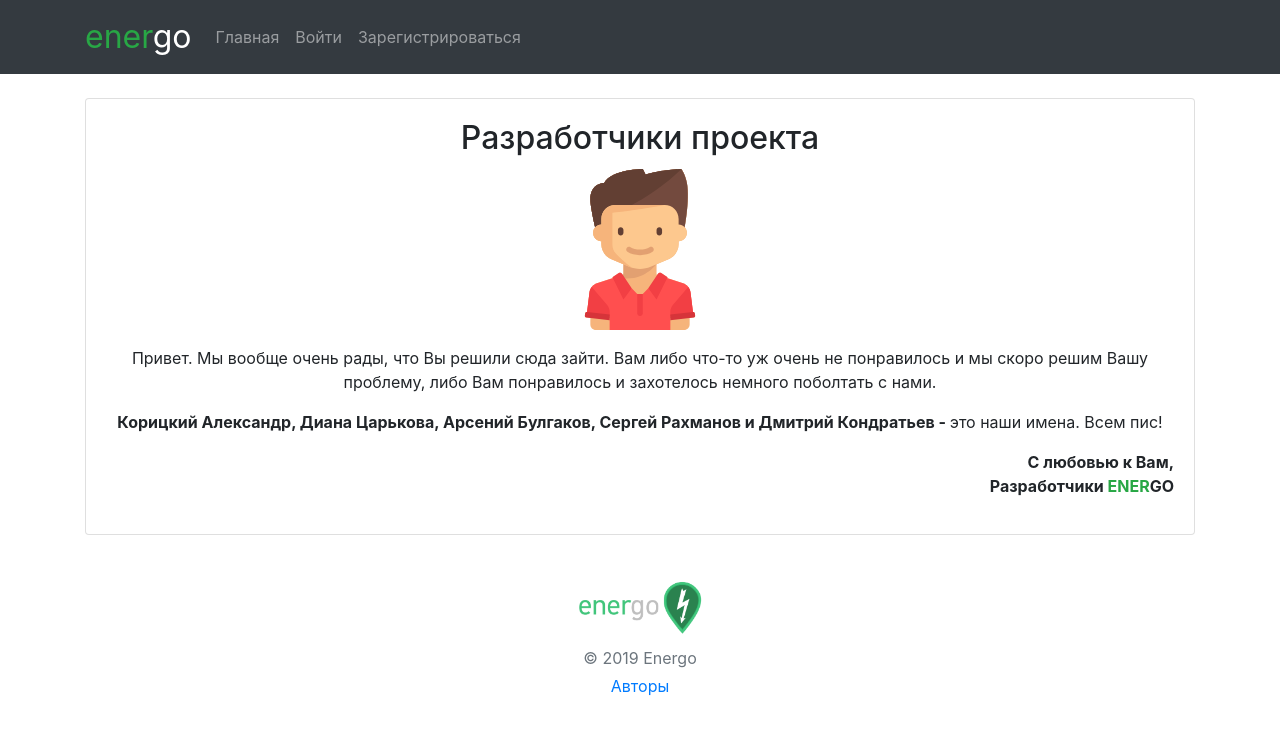
After one commit to Azazel-h/Powerbank-Sharing, a Django app: page /contacts/ in a window 1280 px wide. The commit adds this page. Shown: the top 735 px of the page. Run offline with Django 3.2, Linux system fonts and the light colour scheme; some libraries are stand-ins or nearby versions.

Commit message:
Начал делать страницу с одобрением фотографий паспортом + страница контактов

```diff
--- a/PowerBank/urls.py
+++ b/PowerBank/urls.py
@@ -29,11 +29,14 @@ urlpatterns = [
     path('accounts/', include('django.contrib.auth.urls')),
     path('accounts/signup', views.signup, name='reg'),
     path('account/', views.account, name='account'),
+    path('account/passports', views.users_passports, name='users_passports'),
 
     path('change/pass', views.change_password, name='change_password'),
     path('change/email', views.change_email, name='change_email'),
     path('change/name', views.change_name, name='change_name'),
-    path('change/photo', views.change_photo, name='change_photo')
+    path('change/photo', views.change_photo, name='change_photo'),
+
+    path('contacts/', views.contacts, name='contacts')
 ]
 
 if settings.DEBUG:
--- a/sharing/templates/base.html
+++ b/sharing/templates/base.html
@@ -53,7 +53,7 @@
                 <img src="{% static 'img/energo-full-t.png' %}" alt="Фото" style="max-width: 10%;">
                 <p class="mb-1">&copy; 2019 Energo </p>
                 <ul class="list-inline">
-                    <li class="list-inline-item"><a href="#"> Авторы </a></li>
+                    <li class="list-inline-item"><a href="{% url 'contacts' %}"> Авторы </a></li>
                 </ul>
             </footer>
         {% endblock %}
--- /dev/null
+++ b/sharing/templates/contacts.html
@@ -0,0 +1,29 @@
+{% extends "base.html" %}
+
+{% block title %} Контакты {% endblock %}
+
+{% block content %}
+    <div class="container">
+        <div class="card">
+            <div class="card-body">
+                <h2 class="card-title text-center"> Разработчики проекта </h2>
+                <p class="text-center">
+                    {% load static %}
+                    <img src="{% static 'img/boy_red.svg' %}" alt="Иконочка" style="max-width: 15%;">
+                </p>
+                <p class="text-center">
+                    Привет. Мы вообще очень рады, что Вы решили сюда зайти. Вам либо что-то уж очень не понравилось и мы скоро
+                    решим Вашу проблему, либо Вам понравилось и захотелось немного поболтать с нами.
+                </p>
+                <p class="text-center">
+                    <strong> Корицкий Александр, Диана Царькова, Арсений Булгаков, Сергей Рахманов и Дмитрий Кондратьев - </strong> это наши имена.
+                    Всем пис!
+                </p>
+                <p class="text-right">
+                    <strong>С любовью к Вам, <br>
+                        Разработчики <span class="text-success">ENER</span>GO</strong>
+                </p>
+            </div>
+        </div>
+    </div>
+{% endblock %}
--- a/sharing/views.py
+++ b/sharing/views.py
@@ -41,24 +41,6 @@ def share_page(request, pk):
     return render(request, 'sharing/share_page.html', context)
 
 
-# Работа с пользователем
-def signup(request):
-    if request.method == 'POST':
-        form = SignUpForm(request.POST)
-        if form.is_valid():
-            form.save()
-            username = form.cleaned_data.get('username')
-            raw_password = form.cleaned_data.get('password1')
-            user = authenticate(username=username, password=raw_password)
-            profile = Profile(user=user)
-            profile.save()
-            login(request, user)
-            return redirect('/')
-    else:
-        form = SignUpForm()
-    return render(request, 'registration/signup.html', {'form': form})
-
-
 """
 Работа с пользователем
 """
@@ -89,6 +71,22 @@ def account(request):
         profile.name = name
         profile.save()
     return render(request, 'registration/account.html', context)
+
+
+@login_required
+def users_passports(request):
+    """
+    Страница, на которой админ может одобрить фотографию с паспортом или отклонить.
+    :param request:
+    :return:
+    """
+    if not request.user.is_superuser:
+        redirect('/')  # Надо сделать страницу-ошибку прав пользователя, чтобы не перебрасывать просто так на главную.
+
+    context = {
+        'passports': Profile.objects.filter(passport_status='checking')[::-1]
+    }
+    return render(request, 'registration/passports.html', context)
 
 
 @login_required
@@ -184,3 +182,29 @@ def change_photo(request):
         'form': form
     }
     return render(request, 'edit_user/change_photo.html', context)
+
+
+def signup(request):
+    if request.method == 'POST':
+        form = SignUpForm(request.POST)
+        if form.is_valid():
+            form.save()
+            username = form.cleaned_data.get('username')
+            raw_password = form.cleaned_data.get('password1')
+            user = authenticate(username=username, password=raw_password)
+            profile = Profile(user=user)
+            profile.save()
+            login(request, user)
+            return redirect('/')
+    else:
+        form = SignUpForm()
+    return render(request, 'registration/signup.html', {'form': form})
+
+
+"""
+Разные страницы
+"""
+
+
+def contacts(request):
+    return render(request, 'contacts.html', {})
```
Also changed, not shown: sharing/templates/registration/account.html (+18 -1 lines), sharing/templates/registration/passports.html (added, +49 -0 lines), sharing/static/img/boy_red.svg (added).
